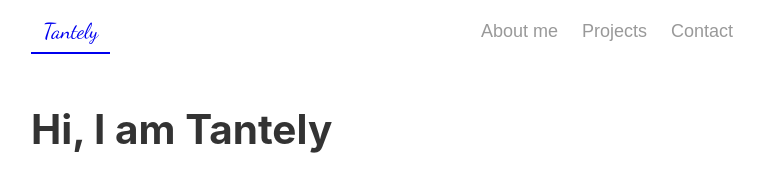
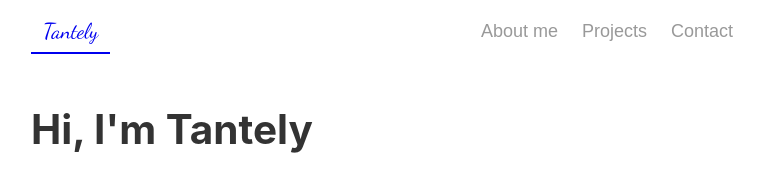
Before and after one commit to starjardin/gatsby-portfolio, a Gatsby site: page / in a window 1280 px wide. Shown: the top 176 px of the page, without its empty margins (252-1024 px from the left). Built offline with nearby package versions, Linux system fonts and the light colour scheme; Gatsby itself is replaced by a stand-in of ours; some packages are replaced by stand-ins of ours.

Commit message:
changed I am to I'm

```diff
--- a/data/siteConfig.js
+++ b/data/siteConfig.js
@@ -14,7 +14,7 @@ const config = {
   userLocation: "Madagascar", // User location to display in the author segment.
   userAvatar: "", // User avatar to display in the author segment.
   userDescription:
-    "Yeah, I like traveling. I just enjoy seeing new places. I am always passionate about new things, so that is why traveling to a new place is my favourite... I like meeting strangers because it broaden my visions of understanding people. I am not really fan of watching movies but I ok with it, I prefer reading books instead. It is preferable for to live in a peaceful house, surrounded by green spaces would be the best - my dream house.",
+    "Yeah, I like traveling. I just enjoy seeing new places. I'm always passionate about new things, so that is why traveling to a new place is on of my favourites... I like meeting strangers because it broaden my visions of understanding people. I'm not really fan of watching movies but I'm ok with it, I prefer reading books instead. It is preferable for to live in a peaceful house, surrounded by green spaces would be the best - my dream house.",
   // Links to social profiles/projects you want to display in the author segment/navigation bar.
   userLinks: [
     {
--- a/src/pages/contact.js
+++ b/src/pages/contact.js
@@ -26,7 +26,7 @@ const Contact = () => {
           I build websites and mobile apps related to HTML5, CSS3, JavaScript,
           React, React Native, typescript and Various useful Api. For state
           management I use React context api and Redux. Workflow I use gitBash
-          and github. I am craving to learn more about technologies that can
+          and github. I'm craving to learn more about technologies that can
           improve my productivity and efficiency such as testing, typescript,
           other ways of managing workflow.
         </p>
--- a/src/pages/index.js
+++ b/src/pages/index.js
@@ -21,7 +21,7 @@ const Indexpage = () => {
     <Layout>
       <Helmet title={config.siteTitle} />
       <div>
-        <HeaderStyles>Hi, I am Tantely</HeaderStyles>
+        <HeaderStyles>Hi, I'm Tantely</HeaderStyles>
         <ProfileStyles>
           <p>
             I'm a web developer specializing in HTML5, CSS3, modern javaScript,
```
